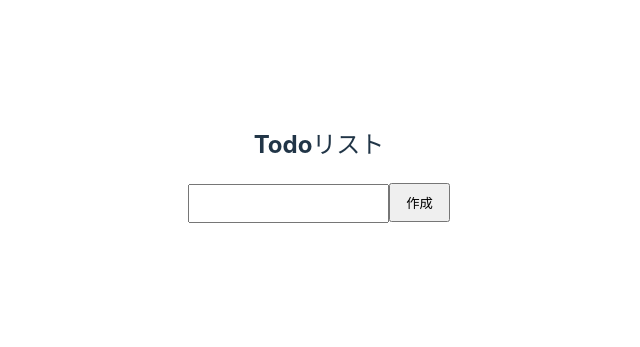
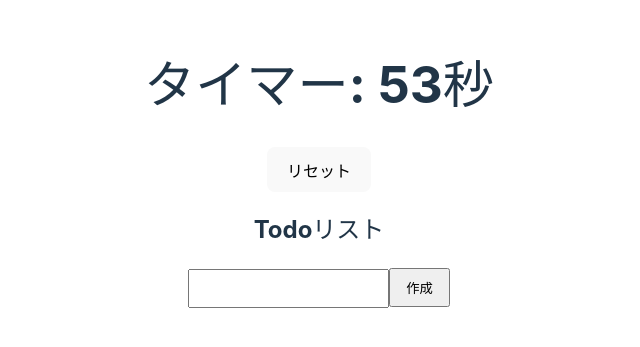
Before and after one commit to garden905/selfkanri, a React (Vite) app: page / in a window 1280 px wide. Shown: the part 227-574 px from the top of the page, without its empty margins (321-961 px from the left). Built offline with nearby package versions, Linux system fonts and the light colour scheme.

Commit message:
60秒タイマーを追加

```diff
--- a/src/App.tsx
+++ b/src/App.tsx
@@ -1,14 +1,29 @@
 import "./App.css";
-import { ChangeEvent, FormEvent, useState } from "react";
+import { ChangeEvent, FormEvent, useState, useEffect } from "react";
 function App() {
   const [inputValue, setInputValue] = useState("");
   const [todos, setTodos] = useState<Todo[]>([]);
+  const [time, setTime] = useState(60);
 
   type Todo = {
     inputValue: string;
     id: number;
     checked: boolean;
   };
+
+  useEffect(() => {
+    const timer = setInterval(() => {
+      setTime((prevTime) => {
+        if (prevTime > 0) {
+          return prevTime - 1;
+        } else {
+          clearInterval(timer);
+          return 0;
+        }
+      });
+    }, 1000);
+    return () => clearInterval(timer);
+  }, []);
   const handleChange = (e: ChangeEvent<HTMLInputElement>) => {
     // console.log(e.target.value);
     setInputValue(e.target.value);
@@ -45,9 +60,19 @@ function App() {
     });
     setTodos(newTodos);
   };
+  const handleReset = () => {
+    setTime(60);
+    setTodos([]);
+    setInputValue("");
+  };
+
   return (
     <div className="App">
       <div>
+        <h1>タイマー: {time}秒</h1>
+        <button onClick={handleReset} className="resetButton">
+          リセット
+        </button>
         <h2>Todoリスト</h2>
         <form onSubmit={(e) => handleSubmit(e)}>
           <input
@@ -57,6 +82,7 @@ function App() {
           />
           <input type="submit" value="作成" className="submitButton" />
         </form>
+
         <ul className="todoList">
           {todos.map((todo) => (
             <li key={todo.id}>
```
